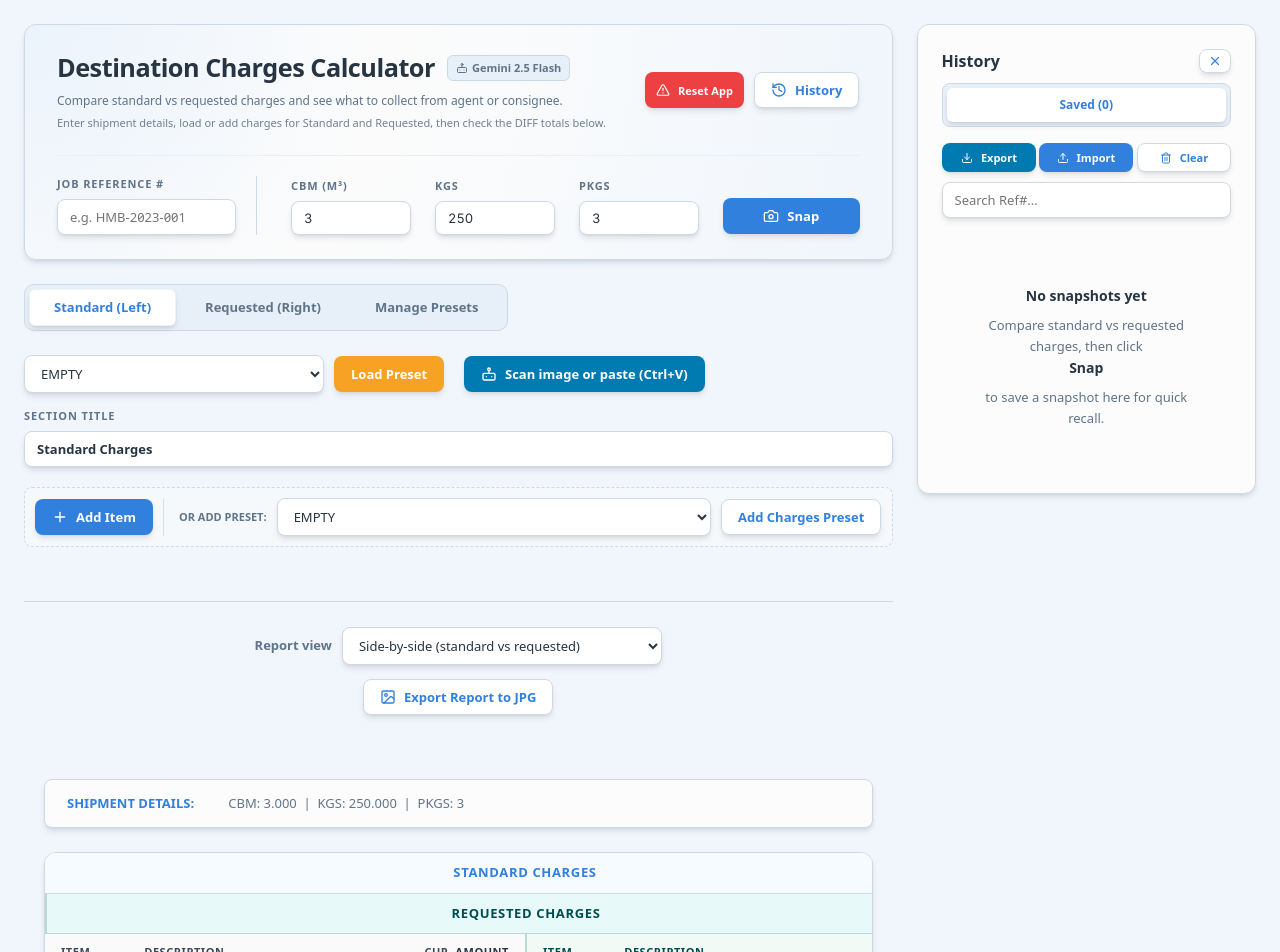
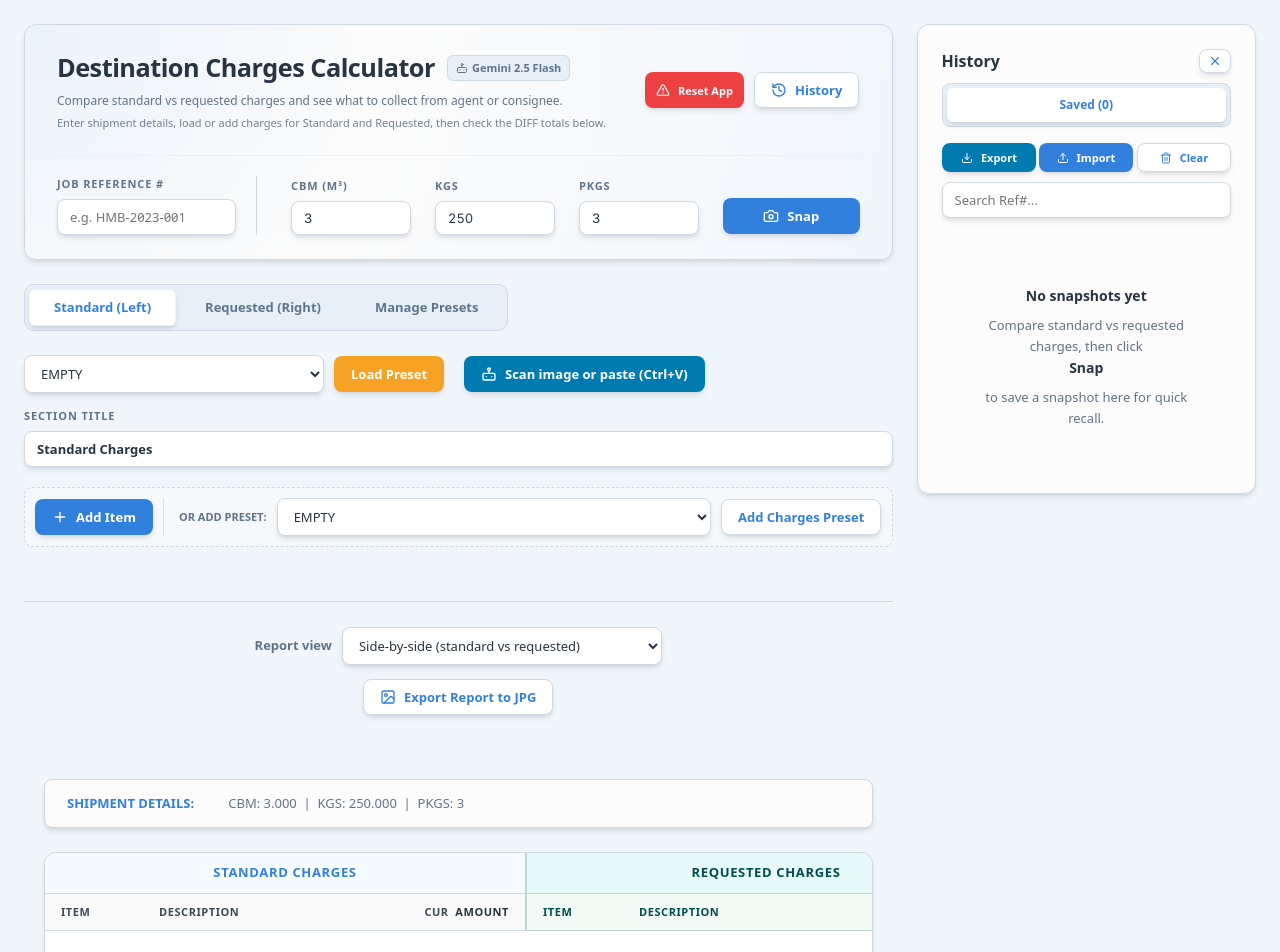
Before and after one commit to leo67621310-dev/DestCalc2026FEB, a React (Vite) app: page / in a window 1280 px wide. Shown: the top 952 px of the page. Built offline with nearby package versions, Linux system fonts and the light colour scheme.

Commit message:
style: widen item columns and fix comparison header alignment
Made-with: Cursor

```diff
--- a/index.css
+++ b/index.css
@@ -728,7 +728,7 @@ button:active { transform: scale(0.96); box-shadow: var(--shadow); }
 .xl-table:not(.xl-table-comparison) thead tr,
 .xl-table:not(.xl-table-comparison) tbody tr.xl-row {
   display: grid;
-  grid-template-columns: minmax(10ch, 14ch) minmax(0, 1fr) 5ch 10ch;
+  grid-template-columns: minmax(12ch, 16ch) minmax(0, 1fr) 5ch 10ch;
   width: 100%;
 }
 .xl-table:not(.xl-table-comparison) td[colspan="4"],
@@ -903,12 +903,11 @@ button:active { transform: scale(0.96); box-shadow: var(--shadow); }
 .xl-table-comparison tbody tr.comparison-pair-row {
   display: grid;
   grid-template-columns:
-    minmax(8ch, 12ch) minmax(0, 1fr) 5ch 10ch
-    minmax(8ch, 12ch) minmax(0, 1fr) 5ch 10ch;
+    minmax(10ch, 14ch) minmax(0, 1fr) 5ch 10ch
+    minmax(10ch, 14ch) minmax(0, 1fr) 5ch 10ch;
   width: 100%;
 }
-.xl-table-comparison tbody tr.comparison-pair-row td[colspan="4"],
-.xl-table-comparison thead tr:first-child th[colspan="4"] {
+.xl-table-comparison tbody tr.comparison-pair-row td[colspan="4"] {
   grid-column: span 4;
 }
 .xl-table-comparison thead tr:nth-child(2) th:nth-child(1),
```
